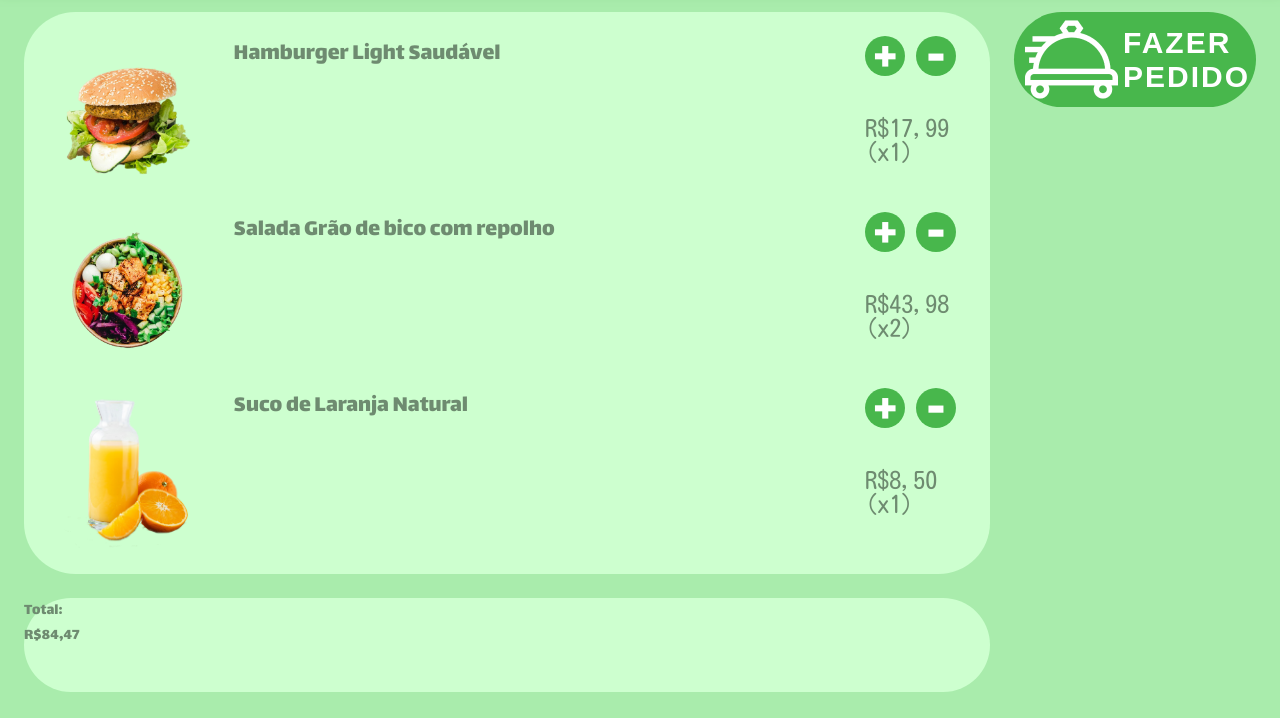
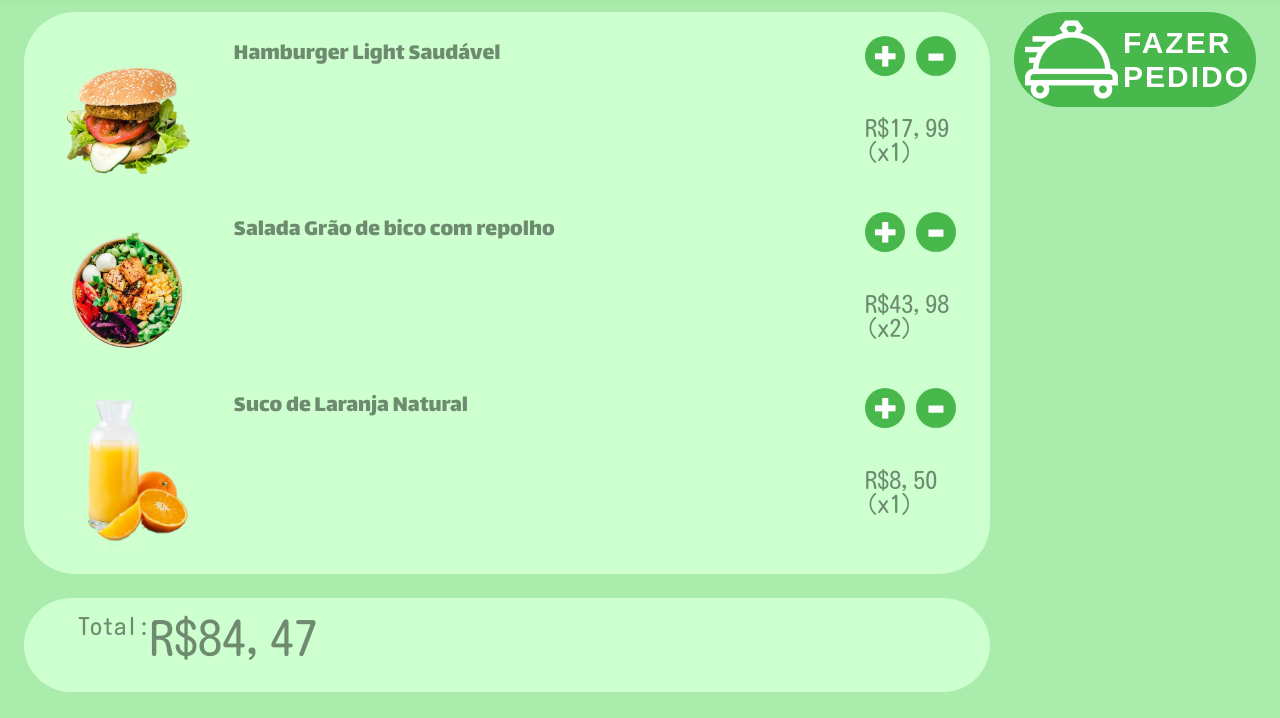
Before and after one commit to Dol-ga/MMH, a plain HTML site: page checkout.html in a window 1280 px wide. Shown: the part 84-802 px from the top of the page. Drawn offline with Linux system fonts and the light colour scheme; a web font is replaced by a local one.

Commit message:
Update style.css

```diff
--- a/style.css
+++ b/style.css
@@ -491,7 +491,23 @@ a #saleBanner div img {
 #paymentDetails {
     grid-row: 2;
     grid-column: 1;
+    display:grid;
+    grid-template-columns: 2fr 13fr 2fr;
+    font-family: "Kosugi Maru";
+    padding: 2vh;
 }
+
+#paymentDetails div:first-child {
+    font-size: 24px;
+    text-align: right;
+}
+
+#paymentDetails div:last-child {
+    font-size: 48px;
+    justify-self: ;
+    text-align: left;
+}
+
 
 #productCheckoutList, #paymentDetails {
     border-radius: 4vw;
```
